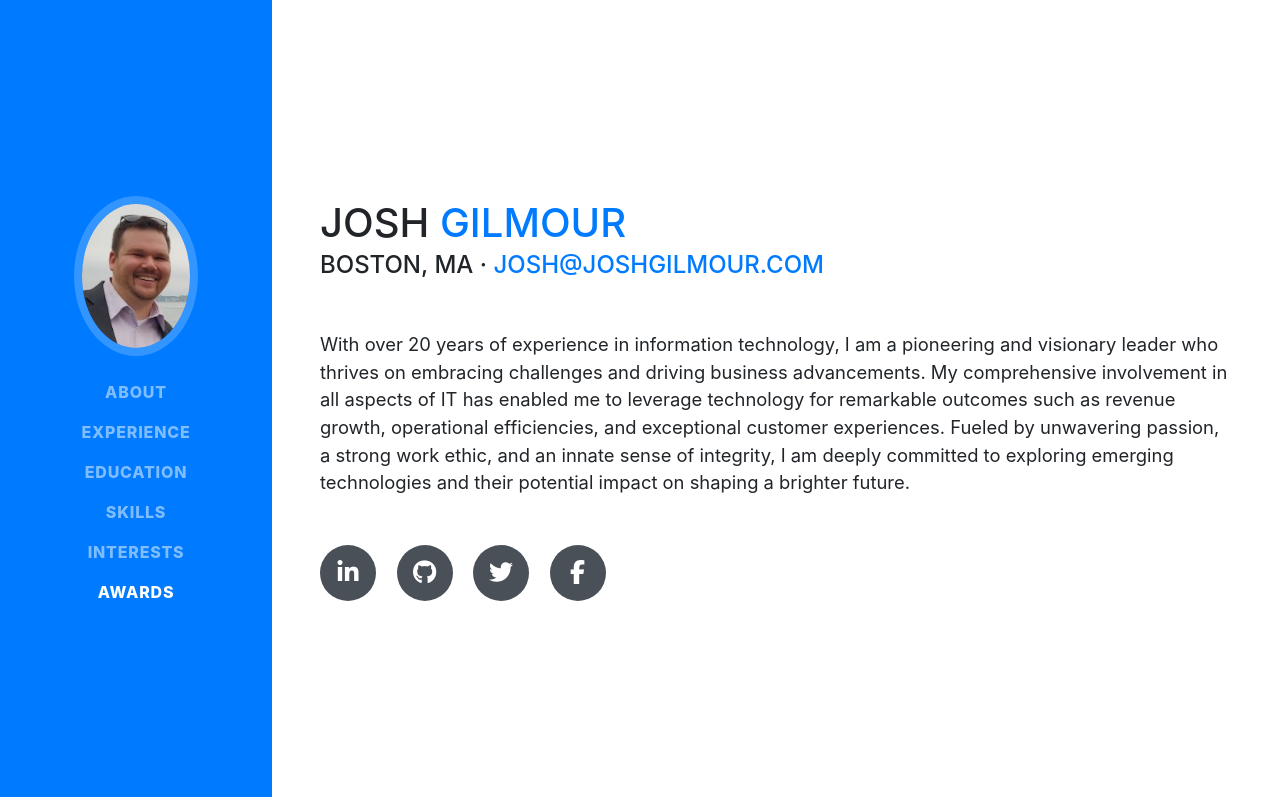
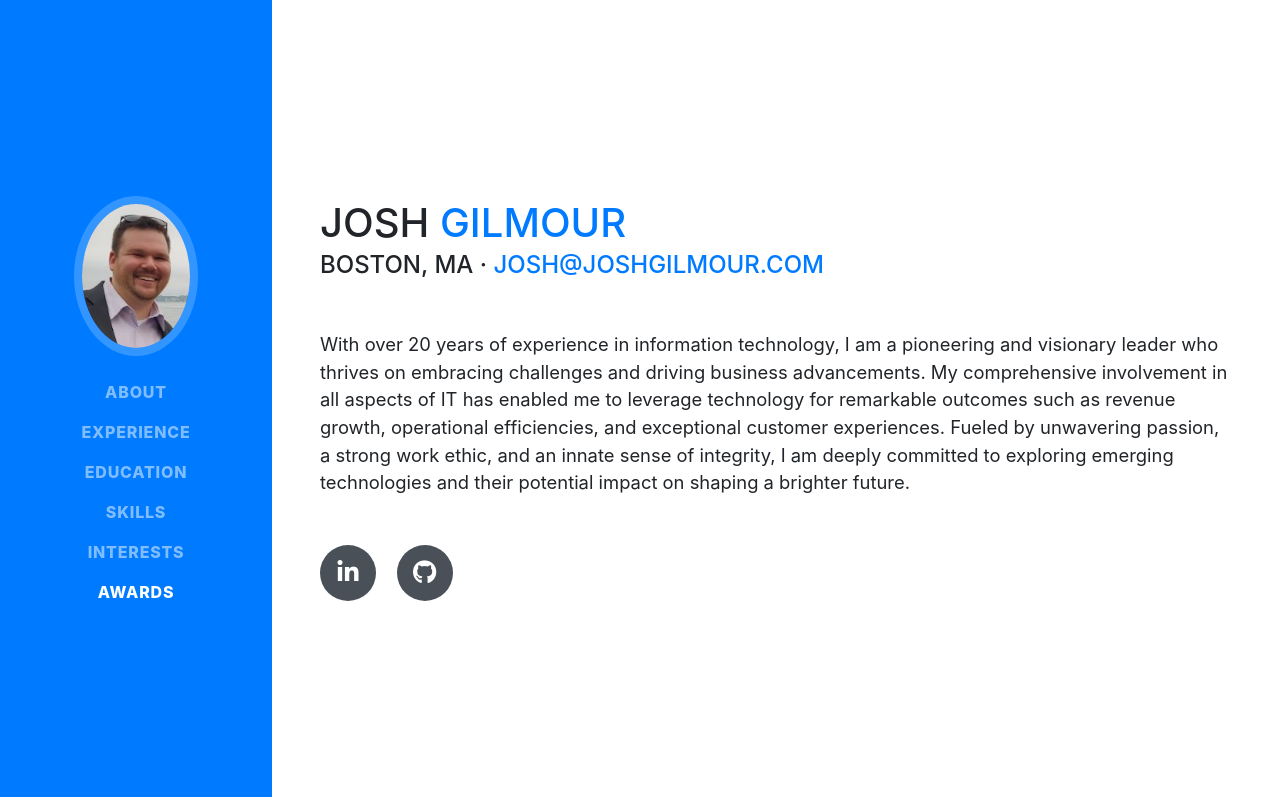
Before and after one commit to jgilmour/jgilmour.github.io, a website with bundled scripts: page index.html in a window 1280 px wide. Shown: the top 797 px of the page. Built offline with nearby package versions, Linux system fonts and the light colour scheme; a web font is replaced by a local one.

Commit message:
remove fb and twitter - nobody wants to see that

```diff
--- a/index.html
+++ b/index.html
@@ -78,12 +78,6 @@
             </a>
             <a href="https://github.com/jgilmour">
               <i class="fab fa-github"></i>
-            </a>
-            <a href="https://www.twitter.com/joshgilmour">
-              <i class="fab fa-twitter"></i>
-            </a>
-            <a href="https://www.facebook.com/0x8BADF00D">
-              <i class="fab fa-facebook-f"></i>
             </a>
           </div>
         </div>
```
